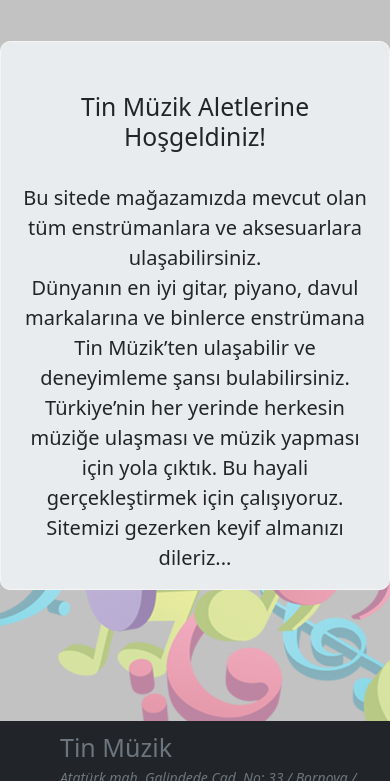
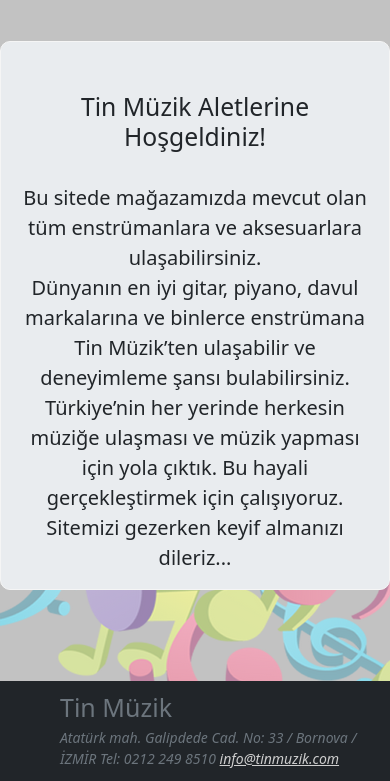
Before and after one commit to ozlemkduman/tipmuzik, a plain HTML site: page index.html in a window 390 px wide. Shown: the part 63-844 px from the top of the page. Drawn offline with nearby package versions, Linux system fonts and the light colour scheme.

Commit message:
mobil footer height düzenlendi

```diff
--- a/index.html
+++ b/index.html
@@ -46,7 +46,7 @@
       </div>
 
 
-      <nav class="navbar fixed-bottom bg-dark" style="height: 60px;">
+      <nav class="navbar fixed-bottom bg-dark footer" >
         <div class="container ms-5 ">
            <div class="row">
                 <div class="col-sm-6 footer-logo text-secondary"> Tin Müzik</div>
--- a/style.css
+++ b/style.css
@@ -9,6 +9,14 @@
     border: 1px solid rgb(245, 245, 245);
     border-radius: 10px;
 }
+.footer{
+    height: 100px;
+}
+@media (min-width: 780px) {
+    .footer {
+      height: 60px;
+    }
+  }
 
 .footer-logo{
     font-size: 25px;
```
Also changed, not shown: hakkimizda.html (+1 -1 lines), iletisim.html (+1 -1 lines), urunler.html (+1 -1 lines).
